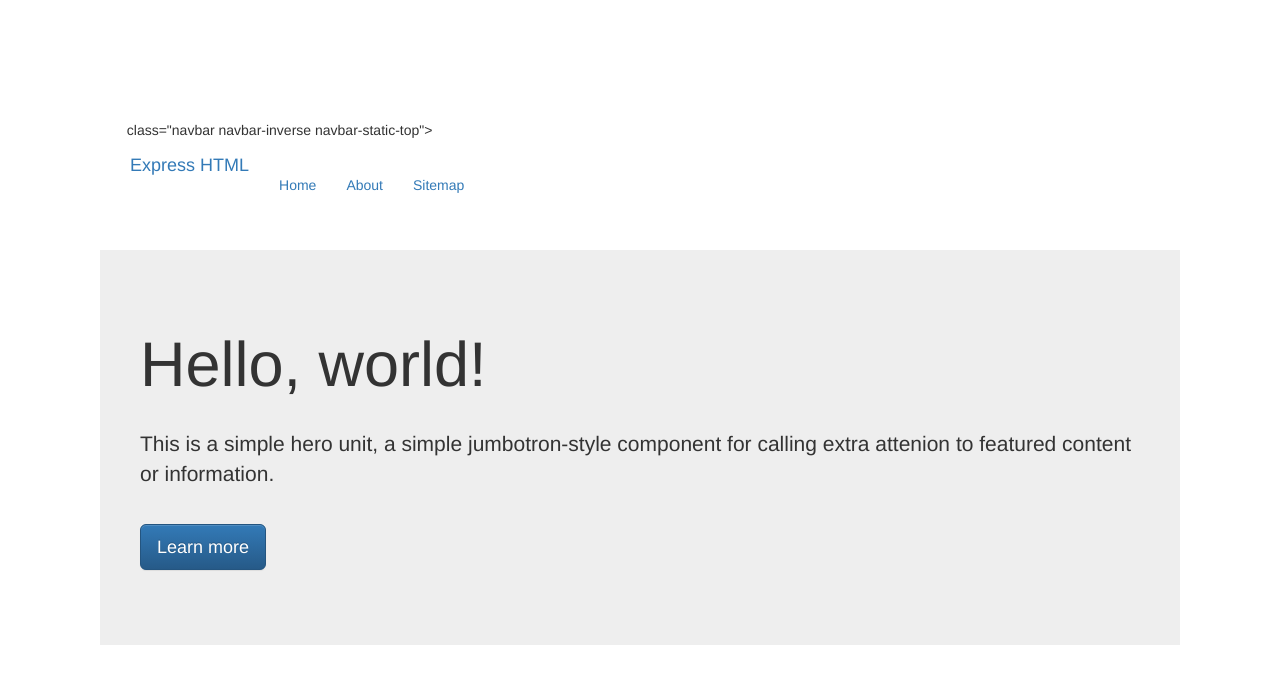
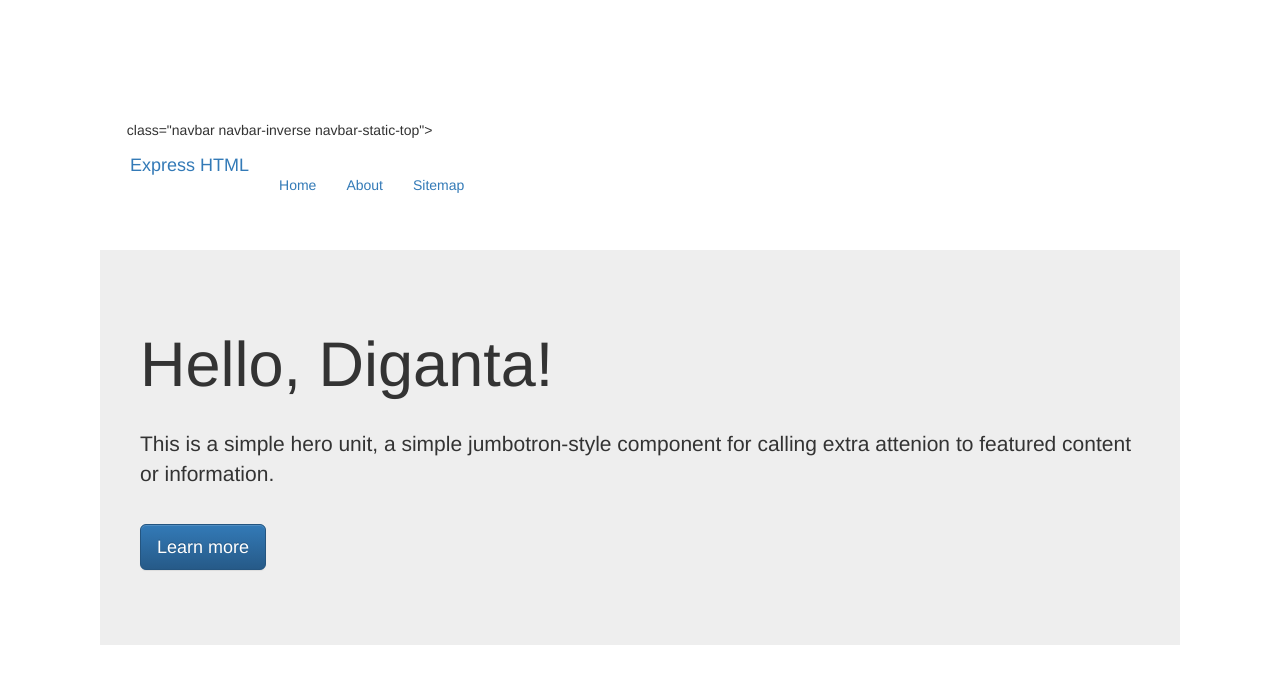
Before and after one commit to digantagu/nodejs, a website: page index.html in a window 1280 px wide. Drawn offline with nearby package versions, Linux system fonts and the light colour scheme.

Commit message:
Update index.html

```diff
--- a/index.html
+++ b/index.html
@@ -25,7 +25,7 @@
         </div>
         </nav>
         <div class="jumbotron" style="padding:40px;">
-            <h1>Hello, world!</h1>
+            <h1>Hello, Diganta!</h1>
             <p>This is a simple hero unit, a simple jumbotron-style component for calling extra attenion to featured content or information.</p>
             <p><a class="btn btn-primary btn-lg" href="#" role="button">Learn more</a></p>
         </div>
```
